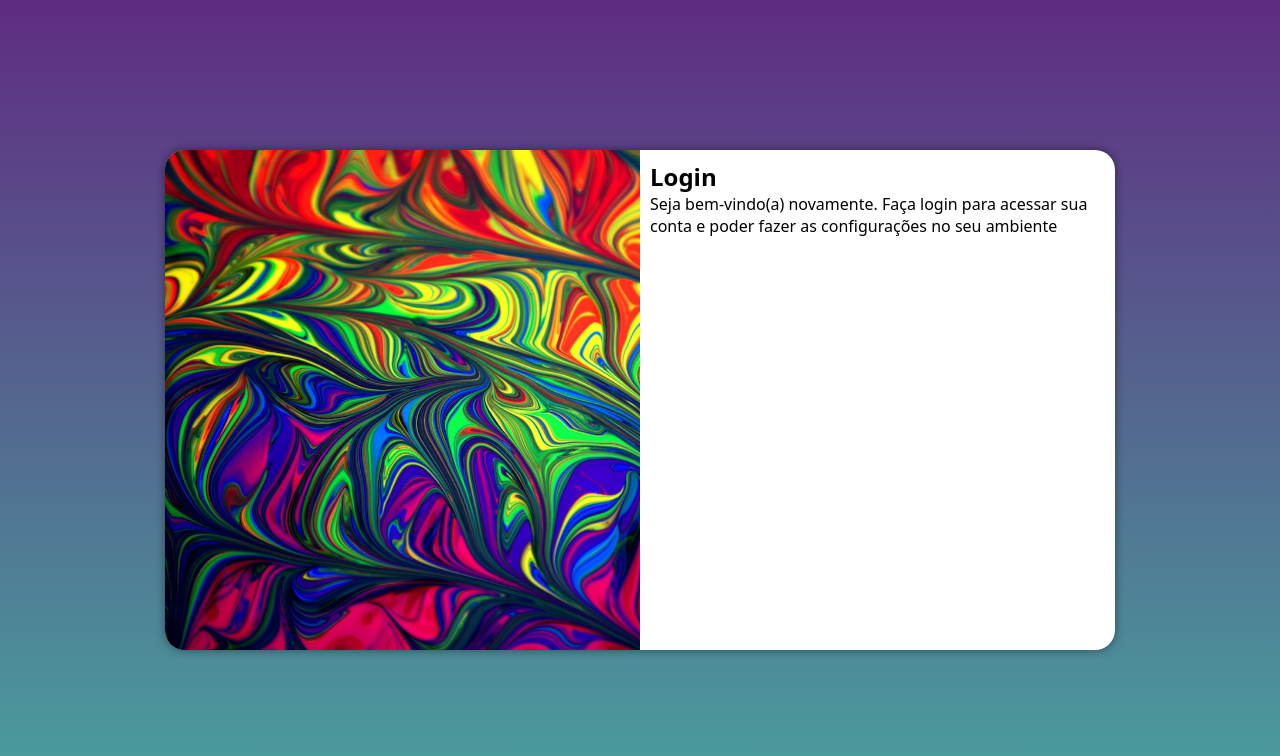
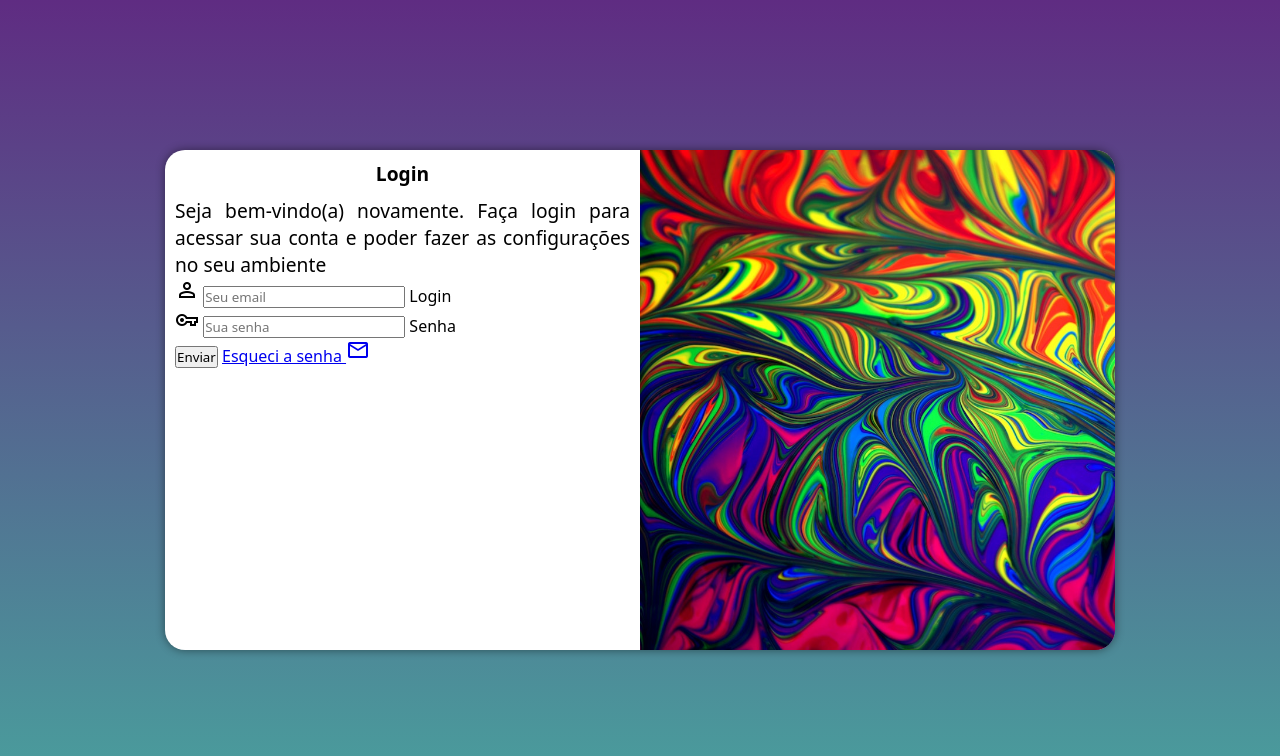
Before and after one commit to GeilsoFaria/projeto-login, a plain HTML site: page index.html in a window 1280 px wide. Drawn offline with nearby package versions, Linux system fonts and the light colour scheme.

Commit message:
aplicando formularios

```diff
--- a/estilos/mediaQuery.css
+++ b/estilos/mediaQuery.css
@@ -27,12 +27,20 @@
         width: 950px;
     }
     div#imagem {
-        float: left;
+        float: right;
         width: 50%;
         height: 100%;
     }
     div#formulario {
-        float: right;
+        float: left;
         width: 50%;
     }
+    div#formulario > h1 {
+        font-size: 1.2em;
+
+    }
+    div#formulario > p {
+        font-size: 1.2em;
+        text-align: justify;
+    }
 }
--- a/estilos/style.css
+++ b/estilos/style.css
@@ -44,10 +44,16 @@ div#imagem{
     background-size: cover;
 
 }
-/* h1 {
-    text-align: center;
-} */
+
 div#formulario {
     display: block;
     padding: 10px;
 }
+div#formulario > h1{
+    text-align: center;
+    margin-bottom: 10px;
+
+}
+div#formulario > p {
+    font-size: 0.8em;
+}
--- a/index.html
+++ b/index.html
@@ -1,12 +1,15 @@
 <!DOCTYPE html>
 <html lang="pt-br">
+
 <head>
     <meta charset="UTF-8">
     <meta name="viewport" content="width=device-width, initial-scale=1.0">
     <link rel="stylesheet" href="estilos/style.css">
     <link rel="stylesheet" href="estilos/mediaQuery.css">
+    <link href="https://fonts.googleapis.com/css2?family=Material+Symbols+Outlined" rel="stylesheet" />
     <title>Login</title>
 </head>
+
 <body>
     <main>
         <section id="login">
@@ -14,10 +17,27 @@
             </div>
             <div id="formulario">
                 <h1>Login</h1>
-                <p>Seja bem-vindo(a) novamente. Faça login para acessar sua conta e poder fazer as configurações no seu ambiente</p>
-                <form action="login.php" method="post"></form>
+                <p>Seja bem-vindo(a) novamente. Faça login para acessar sua conta e poder fazer as configurações no seu
+                    ambiente</p>
+                <form action="login.php" method="post">
+                    <div class="campo">
+                        <span class="material-symbols-outlined">person</span>
+                        <input type="email" name="login" id="idLogin" required placeholder="Seu email" autocomplete="email" minlength="3" maxlength="30">
+                        <label for="idLogin">Login </label>
+                    </div>
+                    <div class="campo">
+                        <span class="material-symbols-outlined">vpn_key</span>
+                        <input type="password" name="senha" id="idSenha" required placeholder="Sua senha" autocomplete="current-password" minlength="8" maxlength="32">
+                        <label for="idSenha">Senha</label>
+                    </div>
+                   <input type="submit" value="Enviar">
+                   <a href="esqueci.html">Esqueci a senha  <span class="material-symbols-outlined">mail</span></a>
+
+
+                </form>
             </div>
         </section>
     </main>
 </body>
+
 </html>
```
